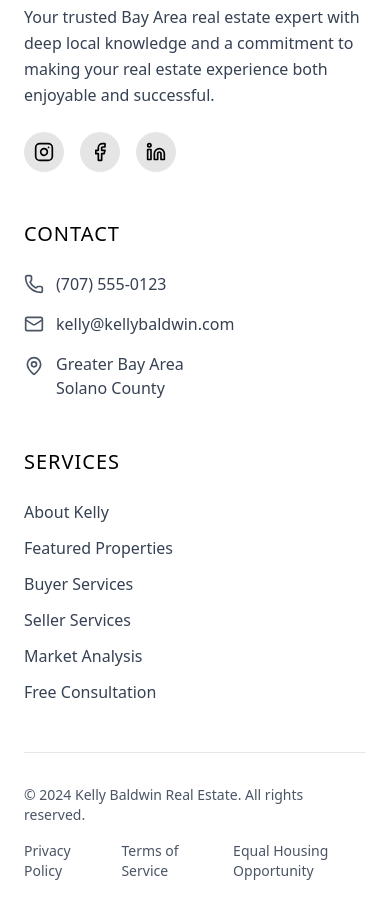
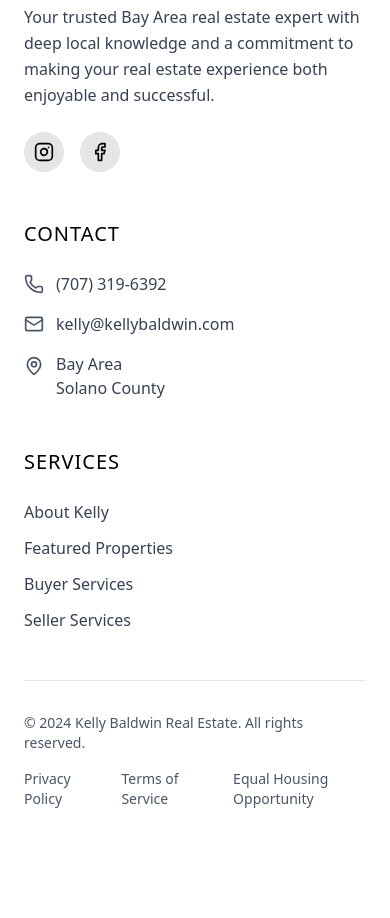
Before and after one commit to morganstovold/kellybaldwin-realtor, a Next.js app: page / in a window 390 px wide. Shown: the part 6840-7758 px from the top of the page. After the commit the page ends 7713 px from the top, so only its background shows below. Built offline with nearby package versions, Linux system fonts and the light colour scheme.

Commit message:
Update Footer and Header components: replace placeholder links with actual social media URLs, correct phone number, and modify location text for clarity. Remove unused links in the Footer for a cleaner layout.

```diff
--- a/components/Footer.tsx
+++ b/components/Footer.tsx
@@ -26,15 +26,15 @@ export default function Footer() {
 
             {/* Social Media */}
             <div className="flex space-x-4">
-              <a href="#" className="w-10 h-10 bg-black/10 rounded-full flex items-center justify-center hover:bg-black/20 transition-colors">
+              {/* <a href="#" className="w-10 h-10 bg-black/10 rounded-full flex items-center justify-center hover:bg-black/20 transition-colors">
                 <Instagram className="w-5 h-5 text-black" />
-              </a>
-              <a href="#" className="w-10 h-10 bg-black/10 rounded-full flex items-center justify-center hover:bg-black/20 transition-colors">
+              </a> */}
+              <Link href="https://www.instagram.com/kellybaldwin_realtor" className="w-10 h-10 bg-black/10 rounded-full flex items-center justify-center hover:bg-black/20 transition-colors">
+                <Instagram className="w-5 h-5 text-black" />
+              </Link>
+              <Link href="https://www.facebook.com/kelly.nicole.796774" className="w-10 h-10 bg-black/10 rounded-full flex items-center justify-center hover:bg-black/20 transition-colors">
                 <Facebook className="w-5 h-5 text-black" />
-              </a>
-              <a href="#" className="w-10 h-10 bg-black/10 rounded-full flex items-center justify-center hover:bg-black/20 transition-colors">
-                <Linkedin className="w-5 h-5 text-black" />
-              </a>
+              </Link>
             </div>
           </div>
 
@@ -46,7 +46,7 @@ export default function Footer() {
             <div className="space-y-4">
               <div className="flex items-center space-x-3">
                 <Phone className="w-5 h-5 text-gray-600" />
-                <span className="text-gray-700">(707) 555-0123</span>
+                <span className="text-gray-700">(707) 319-6392</span>
               </div>
               <div className="flex items-center space-x-3">
                 <Mail className="w-5 h-5 text-gray-600" />
@@ -55,7 +55,7 @@ export default function Footer() {
               <div className="flex items-start space-x-3">
                 <MapPin className="w-5 h-5 text-gray-600 mt-1" />
                 <div className="text-gray-700">
-                  <div>Greater Bay Area</div>
+                  <div>Bay Area</div>
                   <div>Solano County</div>
                 </div>
               </div>
@@ -79,12 +79,6 @@ export default function Footer() {
               </a>
               <a href="#" className="block text-gray-700 hover:text-black transition-colors">
                 Seller Services
-              </a>
-              <a href="#" className="block text-gray-700 hover:text-black transition-colors">
-                Market Analysis
-              </a>
-              <a href="#" className="block text-gray-700 hover:text-black transition-colors">
-                Free Consultation
               </a>
             </div>
           </div>
--- a/components/Header.tsx
+++ b/components/Header.tsx
@@ -80,7 +80,7 @@ export default function Header() {
           <div className="flex w-full justify-between gap-2 sm:gap-4 md:gap-6 relative z-10">
             <Sheet open={isOpen} onOpenChange={setIsOpen}>
               <SheetTrigger asChild>
-                <Button variant="ghost" className="text-sm sm:text-base p-2 sm:p-3">
+                <Button variant="ghost" className="text-sm sm:text-base p-2">
                   <Menu className="size-4 sm:size-5 md:size-6" />
                   <span className="hidden sm:inline ml-1 sm:ml-2">Menu</span>
                 </Button>
```
